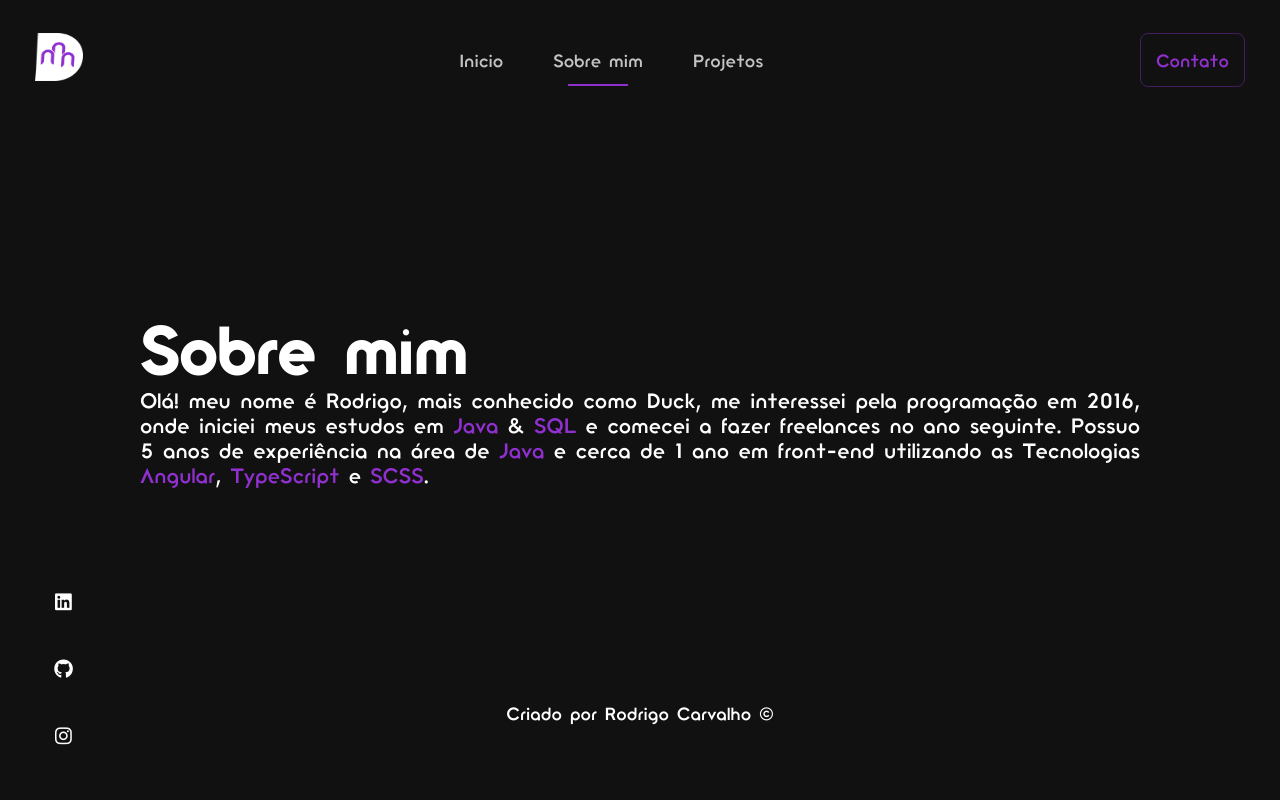
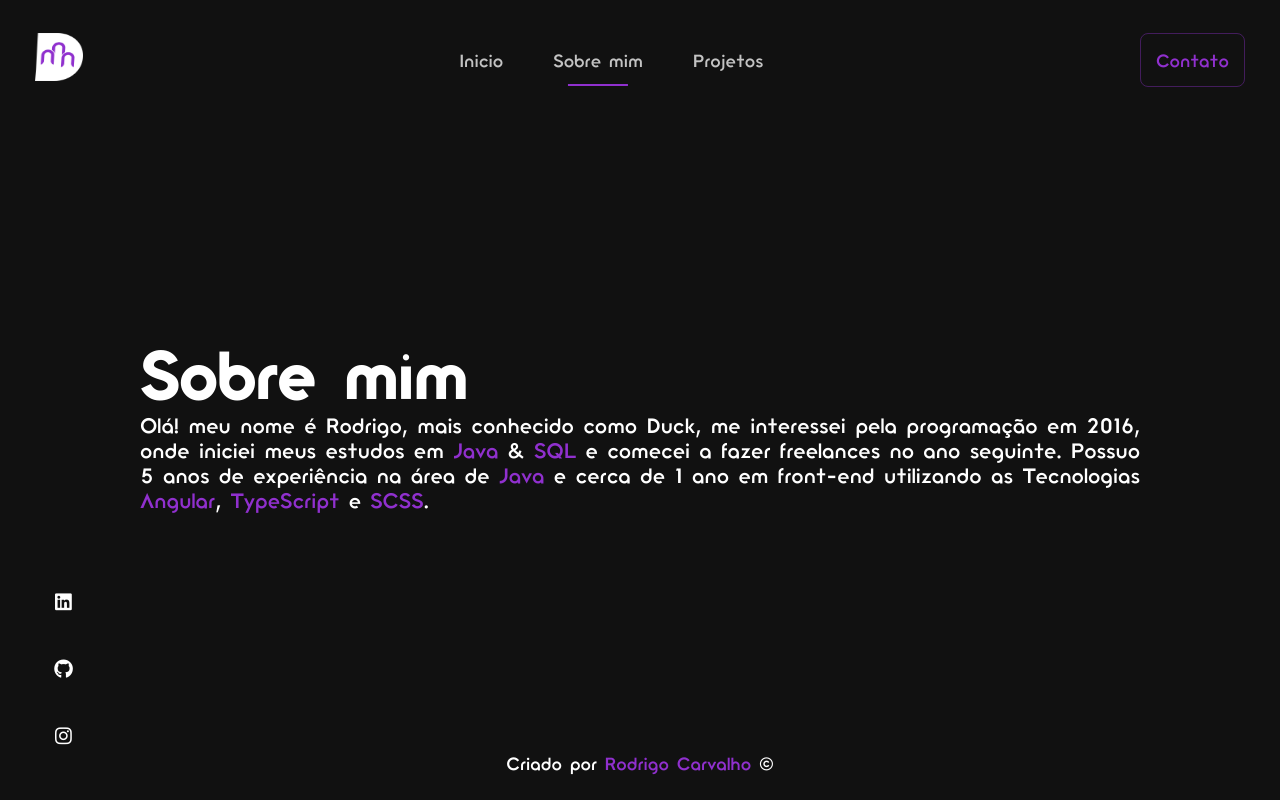
Before and after one commit to rodrigocarvalhodev/portfolio-duckdeveloper, an Angular app: page /about in a window 1280 px wide. Built offline with nearby package versions, Linux system fonts and the light colour scheme.

Commit message:
Adjust instagram link and footer

```diff
--- a/src/app/layout/layout.component.html
+++ b/src/app/layout/layout.component.html
@@ -9,7 +9,7 @@
                 <a href="https://www.github.com/rodrigocarvalhodev" target="_blank"><span class="fa-brands fa-github"></span></a>
             </li>
             <li>
-                <a href="https://www.instagram.com/rodrigocarvalhodev" target="_blank"><span class="fa-brands fa-instagram"></span></a>
+                <a href="https://instagram.com/thedeveloperduck" target="_blank"><span class="fa-brands fa-instagram"></span></a>
             </li>
         </ul>
     </section>
--- a/src/app/pages/about/about.component.scss
+++ b/src/app/pages/about/about.component.scss
@@ -6,7 +6,7 @@
     width: 90%;
     height: 100%;
     max-width: 1000px;
-    min-height: calc(100vh - 121px - 72px - 50px);
+    min-height: calc(100vh - 121px - 72px);
 
     display: flex;
     flex-direction: column;
--- a/src/app/template/footer/footer.component.html
+++ b/src/app/template/footer/footer.component.html
@@ -8,12 +8,12 @@
                 <a href="https://www.github.com/rodrigocarvalhodev" target="_blank"><span class="fa-brands fa-github"></span></a>
             </li>
             <li>
-                <a href="https://www.instagram.com/rodrigocarvalhodev" target="_blank"><span class="fa-brands fa-instagram"></span></a>
+                <a href="https://instagram.com/thedeveloperduck" target="_blank"><span class="fa-brands fa-instagram"></span></a>
             </li>
         </ul>
     </section>
 
-    <div class="copyright">
-        <p>Criado por Rodrigo Carvalho &copy;</p>
+    <div id="copyright">
+        <p>Criado por <a class="purple" routerLink="/">Rodrigo Carvalho</a> &copy;</p>
     </div>
 </footer>
--- a/src/app/template/footer/footer.component.scss
+++ b/src/app/template/footer/footer.component.scss
@@ -37,6 +37,17 @@ footer {
             }
         }
     }
+
+    #copyright {
+        p {
+            a {
+                cursor: pointer;
+                font-weight: 400;
+                color: #9030ce;
+                text-decoration: none;
+            }
+        }
+    }
 }
 
 @media(max-width: 600px) {
```
